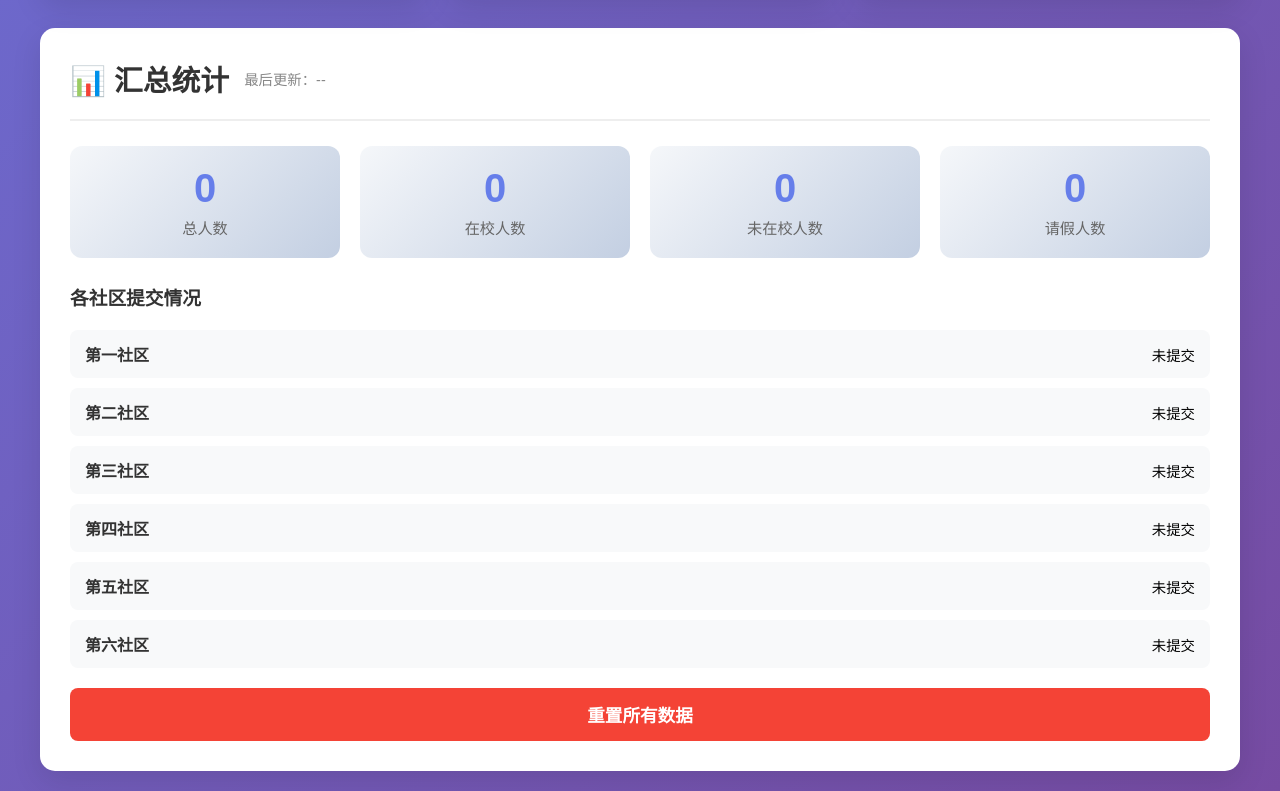
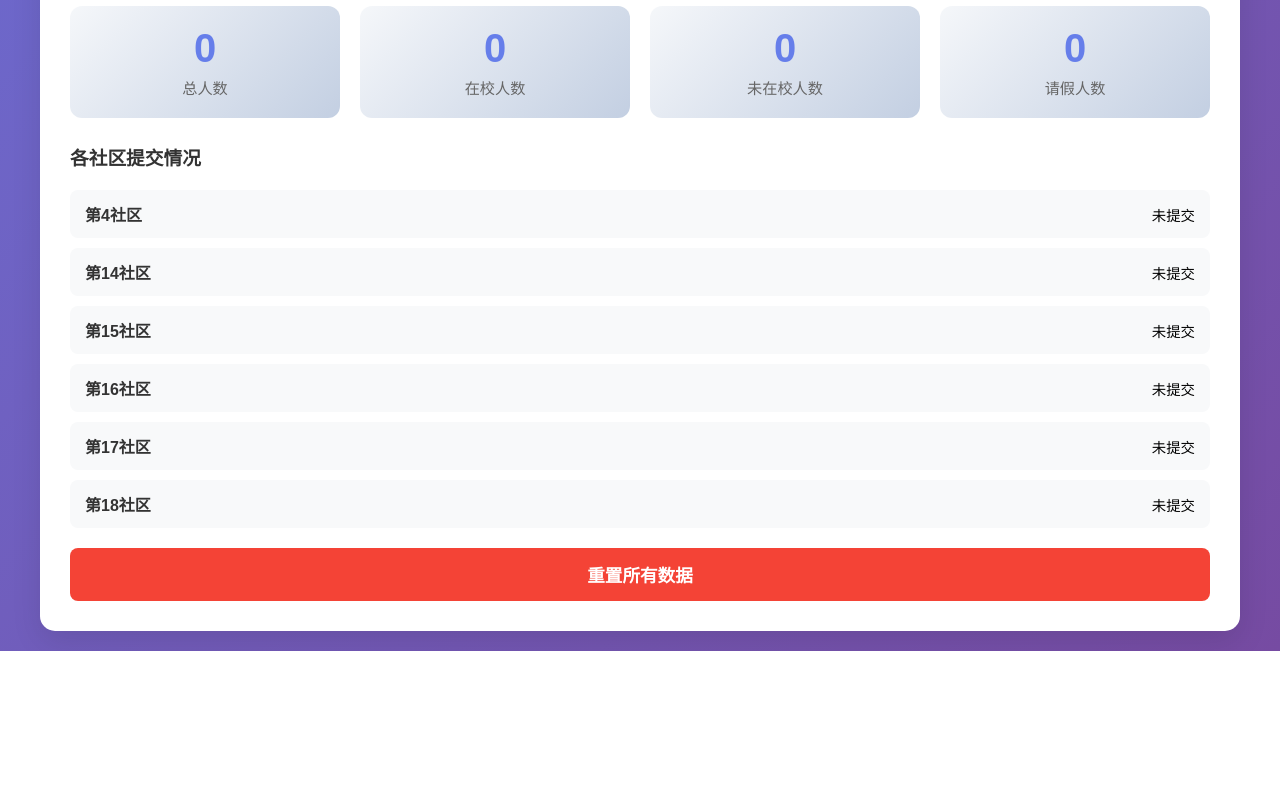
Before and after one commit to Raymond-Lao/dorm-report, a website: page index.html in a window 1280 px wide. Shown: the part 1580-2371 px from the top of the page. After the commit the page ends 2231 px from the top, so only its background shows below. Drawn offline with nearby package versions, Linux system fonts and the light colour scheme.

Commit message:
Update index.html

```diff
--- a/index.html
+++ b/index.html
@@ -95,13 +95,6 @@
             <p>各社区长独立提交，数据实时同步汇总</p>
             <div class="online-badge offline" id="connectionStatus">连接中...</div>
         </div>
-
-        <div class="share-section">
-            <p style="margin-bottom: 10px; color: #666;">🔗 分享链接给其他社区长：</p>
-            <input type="text" id="shareUrl" readonly>
-            <button class="copy-btn" onclick="copyShareUrl()">复制链接</button>
-        </div>
-
         <div class="main-content">
             <div class="community-card" data-community="1">
                 <div class="community-header"><div class="community-icon community-1">1</div><div class="community-title"><h2>第一社区</h2><p>社区长提交入口</p></div></div>
@@ -163,12 +156,12 @@
             </div>
             <h3 style="margin-bottom: 15px; color: #333;">各社区提交情况</h3>
             <div class="community-list" id="communityList">
-                <div class="community-item"><span class="name">第一社区</span><span class="status">未提交</span></div>
-                <div class="community-item"><span class="name">第二社区</span><span class="status">未提交</span></div>
-                <div class="community-item"><span class="name">第三社区</span><span class="status">未提交</span></div>
-                <div class="community-item"><span class="name">第四社区</span><span class="status">未提交</span></div>
-                <div class="community-item"><span class="name">第五社区</span><span class="status">未提交</span></div>
-                <div class="community-item"><span class="name">第六社区</span><span class="status">未提交</span></div>
+                <div class="community-item"><span class="name">第4社区</span><span class="status">未提交</span></div>
+                <div class="community-item"><span class="name">第14社区</span><span class="status">未提交</span></div>
+                <div class="community-item"><span class="name">第15社区</span><span class="status">未提交</span></div>
+                <div class="community-item"><span class="name">第16社区</span><span class="status">未提交</span></div>
+                <div class="community-item"><span class="name">第17社区</span><span class="status">未提交</span></div>
+                <div class="community-item"><span class="name">第18社区</span><span class="status">未提交</span></div>
             </div>
             <button class="submit-btn reset-btn" onclick="resetAll()">重置所有数据</button>
         </div>
```
